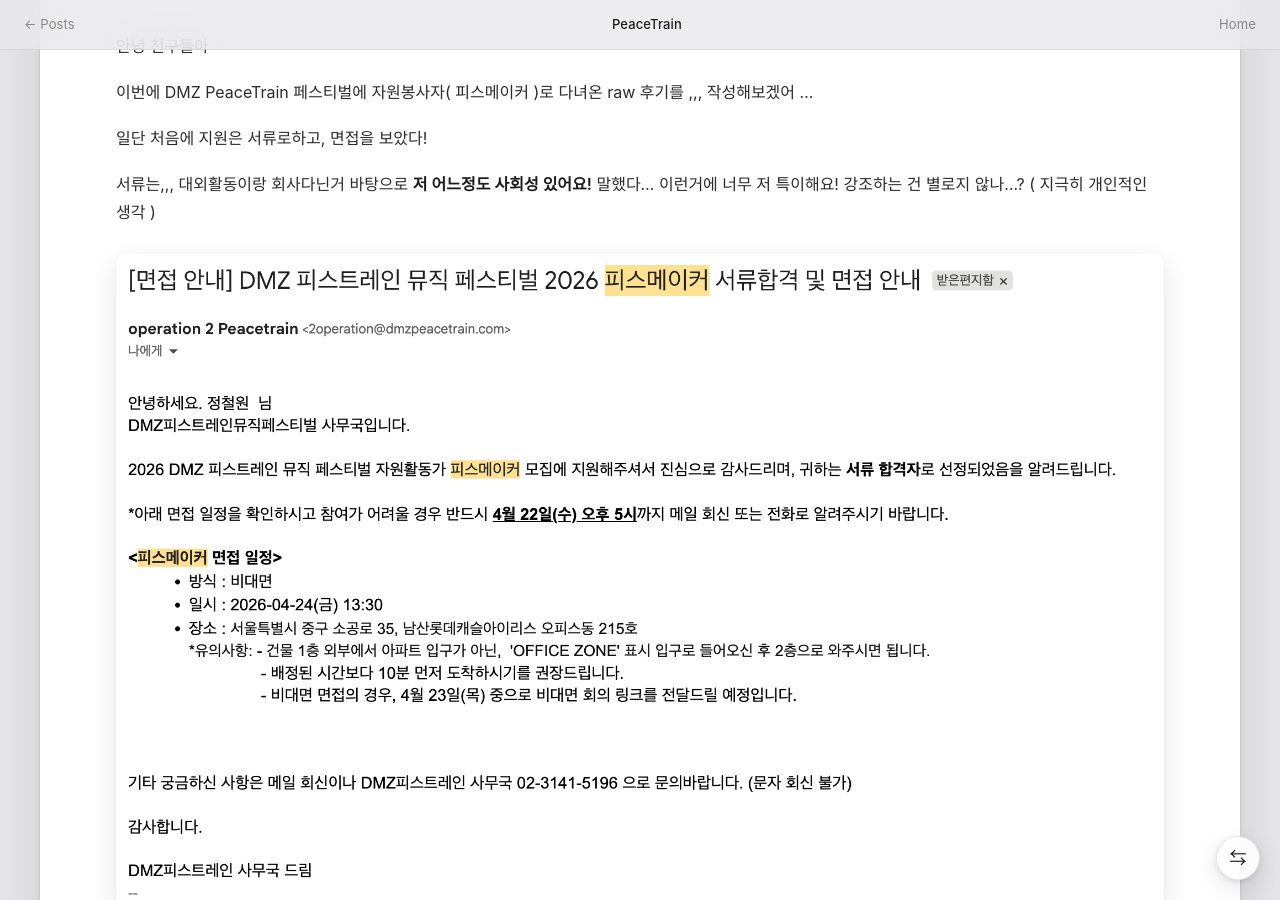
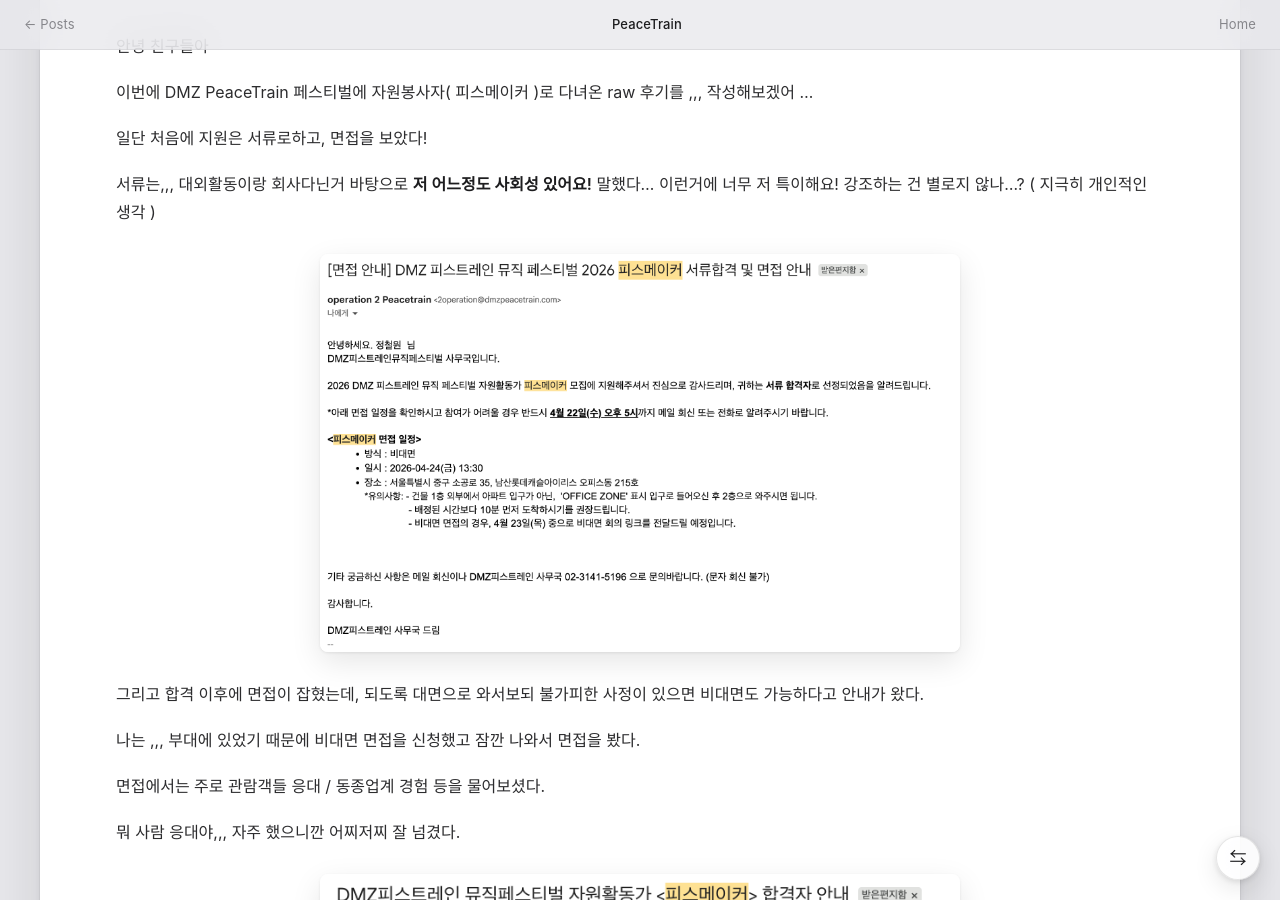
Before and after one commit to ijzereen/ijzereen.github.io, a Jekyll site: the page built from _posts/2026-06-15-PeaceTrain.md, in a window 1280 px wide and 900 px high, scrolled down 325 px. Built offline with Jekyll 4.4.1, drawn with Linux system fonts in a browser that asks for light colours; a script that is not in the unit is left out; comment, search, counter and statistics services are not loaded.

Commit message:
fix: 포스트 사진이 너무 큰 문제 — 최대 640px / 82vh 로 제한
- 본문 폭(1200px)에 맞춰 이미지가 과도하게 커지던 것을 가운데 정렬 + 상한 적용
- 세로 사진이 화면을 넘지 않도록 max-height 추가

Co-Authored-By: Claude Opus 4.8 (1M context) <noreply@anthropic.com>

```diff
--- a/assets/css/post.css
+++ b/assets/css/post.css
@@ -153,7 +153,9 @@ article {
 .highlight .vc, .highlight .vg, .highlight .vi { color: #9cdcfe; }
 
 .post-body img {
-    max-width: 100%;
+    max-width: min(100%, 640px);   /* 본문은 넓어도 사진은 640px까지만 */
+    max-height: 82vh;              /* 세로 사진이 화면을 넘지 않게 */
+    width: auto;
     height: auto;
     display: block;
     margin: 28px auto;
```
